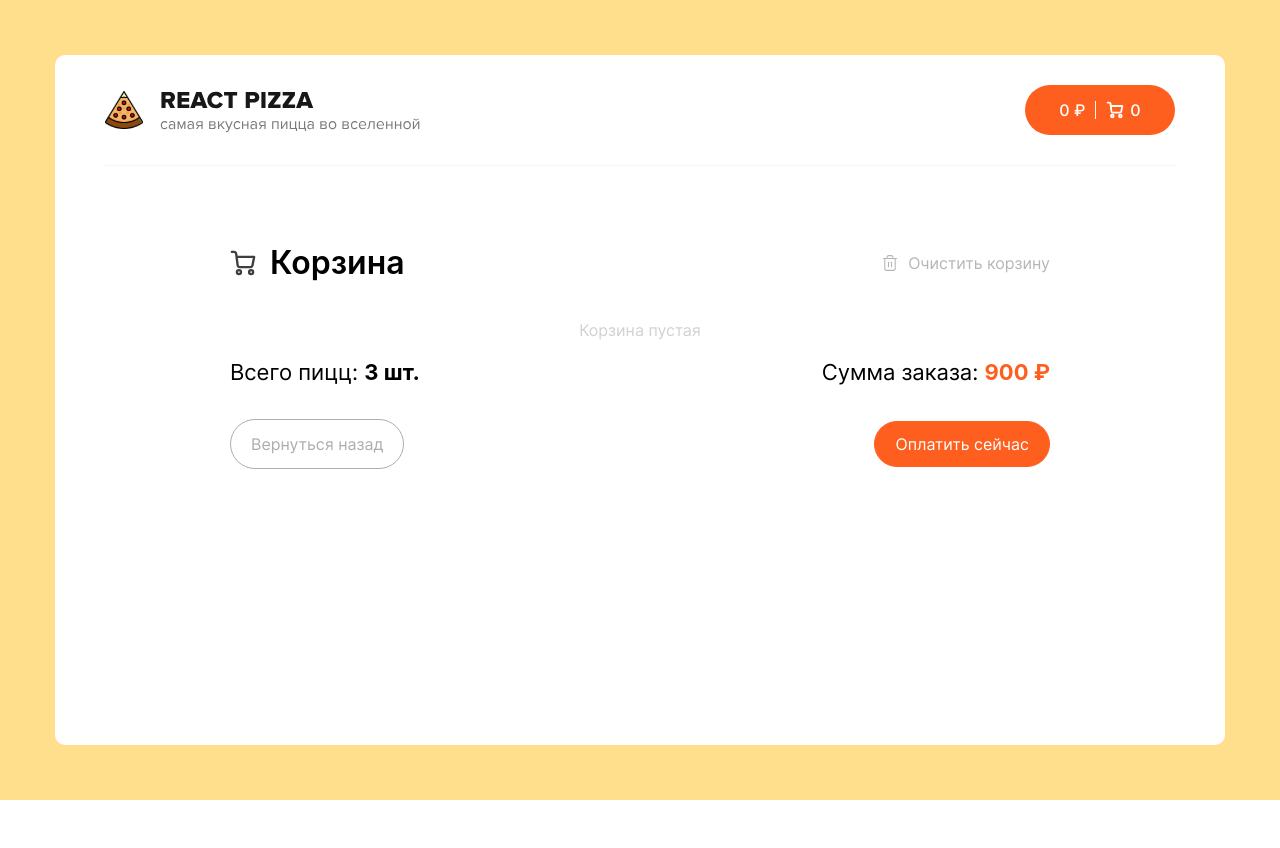
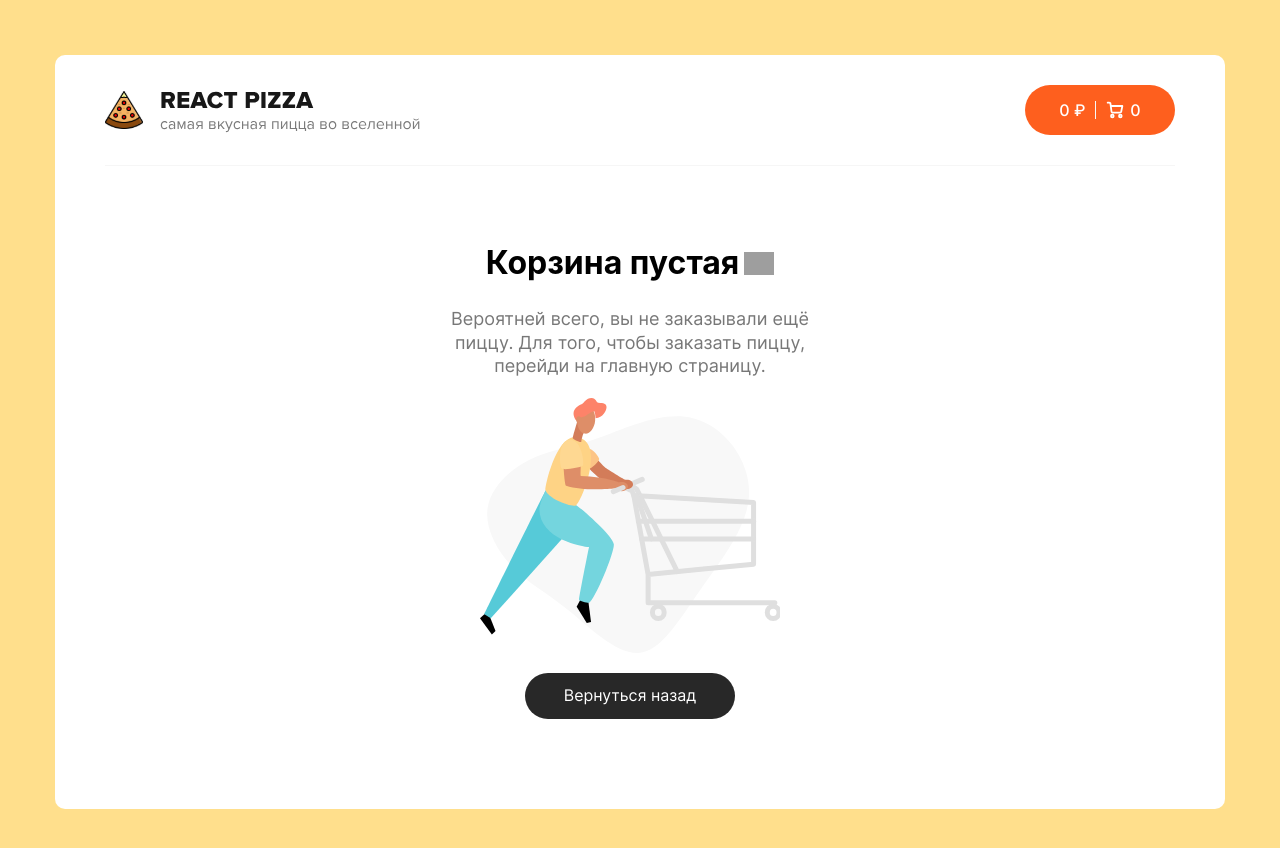
Before and after one commit to Keller108/react-pizza-v2, a React (Create React App) app: page /cart in a window 1280 px wide. Shown: the top 848 px of the page. Before the commit the page ends 800 px from the top, so only its background shows below. Built offline with nearby package versions, Linux system fonts and the light colour scheme; grey boxes are pictures that could not be loaded; a web font is replaced by a local one.

Commit message:
Создан компонент EmprtCart, который отображается при пустой корзине

```diff
--- a/src/pages/Cart/Cart.tsx
+++ b/src/pages/Cart/Cart.tsx
@@ -1,6 +1,7 @@
 import { Link } from 'react-router-dom';
 import { CartItem } from '../../entities/CartItem/CartItem';
 import './Cart.css';
+import { EmptyCart } from './ui/EmptyCart/EmptyCart';
 
 export function Cart({cartStore}: any) {
     const emptyCart = () => {
@@ -9,6 +10,9 @@ export function Cart({cartStore}: any) {
 
     return (
         <main className="cart">
+
+            {cartStore.cart.length > 0
+                ? <>
                     <div className="cart__title-container">
                         <h1 className="cart__title">
                             Корзина
@@ -25,7 +29,7 @@ export function Cart({cartStore}: any) {
                         }
                     </ul>
                     <div className="cart__total-wrapper">
-                <p>Всего пицц: <span className="cart__total-amount">3 шт.</span></p>
+                        <p>Всего пицц: <span className="cart__total-amount">{cartStore.cart.length} шт.</span></p>
                         <p>Сумма заказа: <span className="cart__total-price">900 ₽</span></p>
                     </div>
                     <ul className="cart__action-container">
@@ -36,6 +40,8 @@ export function Cart({cartStore}: any) {
                             <button className="cart__action-btn cart__purchase-btn">Оплатить сейчас</button>
                         </li>
                     </ul>
+                </> : <EmptyCart />}
+
         </main>
     )
 }
--- a/src/pages/Cart/store/CartStore.tsx
+++ b/src/pages/Cart/store/CartStore.tsx
@@ -18,6 +18,15 @@ export class CartStore {
         })
     }
 
+    repetitionCheck(obj: {}) {
+        if (this.cart) {
+            let isRepeat = false;
+            this.cart.find(
+                //@ts-ignore
+                item => item.keys[0])
+        }
+    }
+
     addToCart({img, title, minPrice}: {img: any, title: string, minPrice: number}) {
         let object = {img, title, minPrice};
         this.cart.push(object);
--- /dev/null
+++ b/src/pages/Cart/ui/EmptyCart/EmptyCart.css
@@ -0,0 +1,52 @@
+.empty-cart {
+    max-width: 800px;
+    display: flex;
+    flex-direction: column;
+    align-items: center;
+    justify-content: flex-start;
+}
+
+.empty-cart__title {
+    font-size: 32px;
+    line-height: 1;
+    color: black;
+    text-align: center;
+    padding: 0;
+    padding-right: 35px;
+    background-image: url("../../../../img/smile-empty.png");
+    background-size: 30px;
+    background-repeat: no-repeat;
+    background-position: center right;
+    margin-bottom: 10px;
+}
+
+.empty-cart__description {
+    font-size: 18px;
+    line-height: 1.3;
+    color: #777;
+    margin-bottom: 20px;
+    text-align: center;
+    max-width: 400px;
+}
+
+.empty-cart__content-img {
+    width: 300px;
+    height: auto;
+    object-fit: cover;
+    font-size: 0;
+    margin-bottom: 20px;
+}
+
+.empty-cart__go-back-btn {
+    display: flex;
+    align-items: center;
+    justify-content: center;
+    width: 210px;
+    height: 46px;
+    text-align: center;
+    font-weight: normal;
+    color: white;
+    background-color: #282828;
+    text-decoration: none;
+    border-radius: 30px;
+}
--- /dev/null
+++ b/src/pages/Cart/ui/EmptyCart/EmptyCart.tsx
@@ -0,0 +1,21 @@
+import { Link } from 'react-router-dom';
+import './EmptyCart.css';
+//@ts-ignore
+import imgPath from '../../../../img/img-empty-basket.svg';
+
+export function EmptyCart() {
+    return (
+        <main className="empty-cart">
+            <h1 className="empty-cart__title">
+                Корзина пустая
+            </h1>
+            <p className="empty-cart__description">
+                Вероятней всего, вы не заказывали ещё пиццу. Для того, чтобы заказать пиццу, перейди на главную страницу.
+            </p>
+            <img className="empty-cart__content-img" src={imgPath} alt="Empty cart"/>
+            <Link className="empty-cart__go-back-btn" to="/" onClick={() => 1} type="button">
+                Вернуться назад
+            </Link>
+        </main>
+    )
+}
```
Lines whose indentation alone changed are shown as unchanged.
